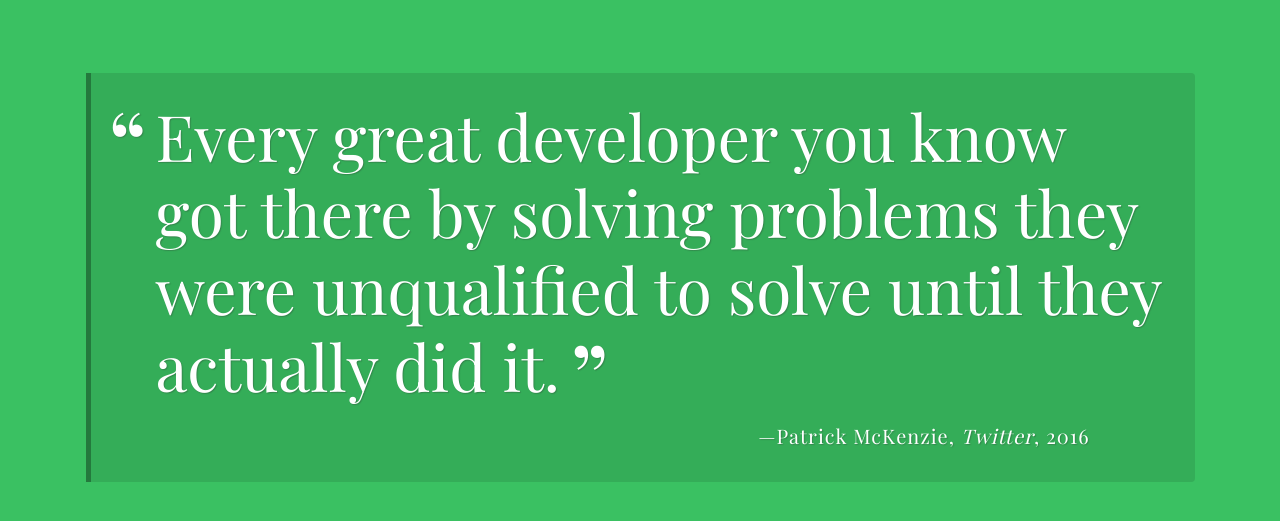
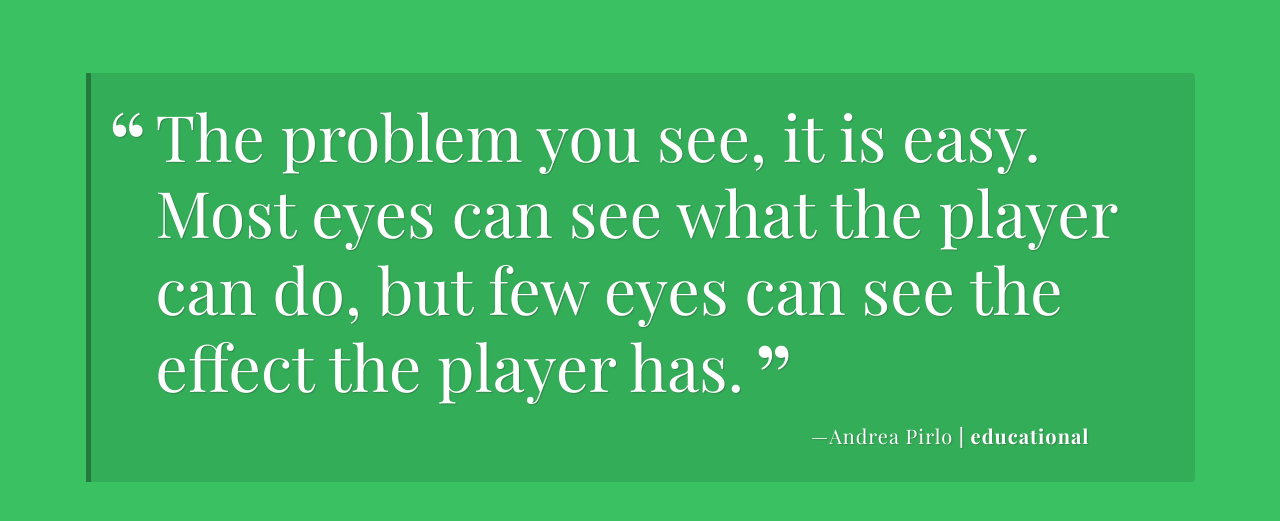
Before and after one commit to hadyfarhat/random_quote_generator, a plain HTML site: page src/index.html in a window 1280 px wide. Shown: the part 147-668 px from the top of the page. Drawn offline with nearby package versions, Linux system fonts and the light colour scheme; a web font is replaced by a local one.

Commit message:
Change default quote

```diff
--- a/src/index.html
+++ b/src/index.html
@@ -16,8 +16,8 @@
 
     <div class="container">
       <div id="quote-box" class="quote-box">
-        <p class="quote">Every great developer you know got there by solving problems they were unqualified to solve until they actually did it.</p>
-        <p class="source">Patrick McKenzie<span class="citation">Twitter</span><span class="year">2016</span></p>
+        <p class="quote">The problem you see, it is easy. Most eyes can see what the player can do, but few eyes can see the effect the player has.</p>
+        <p class="source">Andrea Pirlo<span class="tag">educational</span></p>
       </div>
     </div>
 
```
